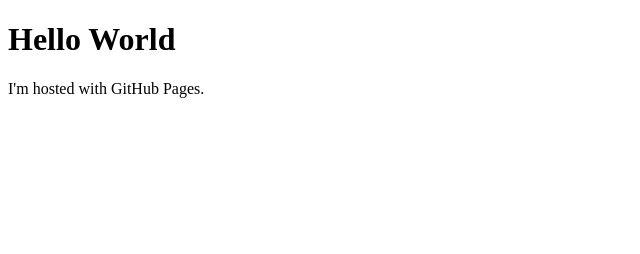
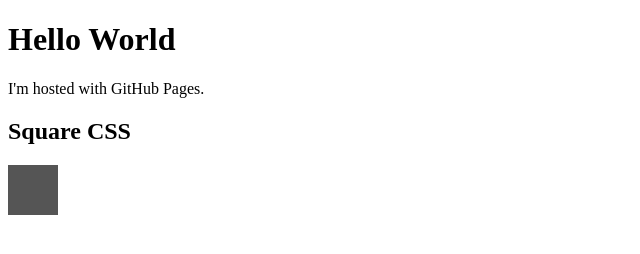
Before and after one commit to Sixsrs/Sixsrs.github.io, a plain HTML site: page index.html in a window 1280 px wide. Shown: the whole page, without its empty margins (0-640 px from the left). Drawn offline with Linux system fonts and the light colour scheme.

Commit message:
Update index.html

```diff
--- a/index.html
+++ b/index.html
@@ -3,5 +3,17 @@
 <body>
 <h1>Hello World</h1>
 <p>I'm hosted with GitHub Pages.</p>
+<style>
+.square {
+  height: 50px;
+  width: 50px;
+  background-color: #555;
+}
+</style>
+</head>
+<body>
+
+<h2>Square CSS</h2>
+<div class="square"></div>
 </body>
 </html>
```
